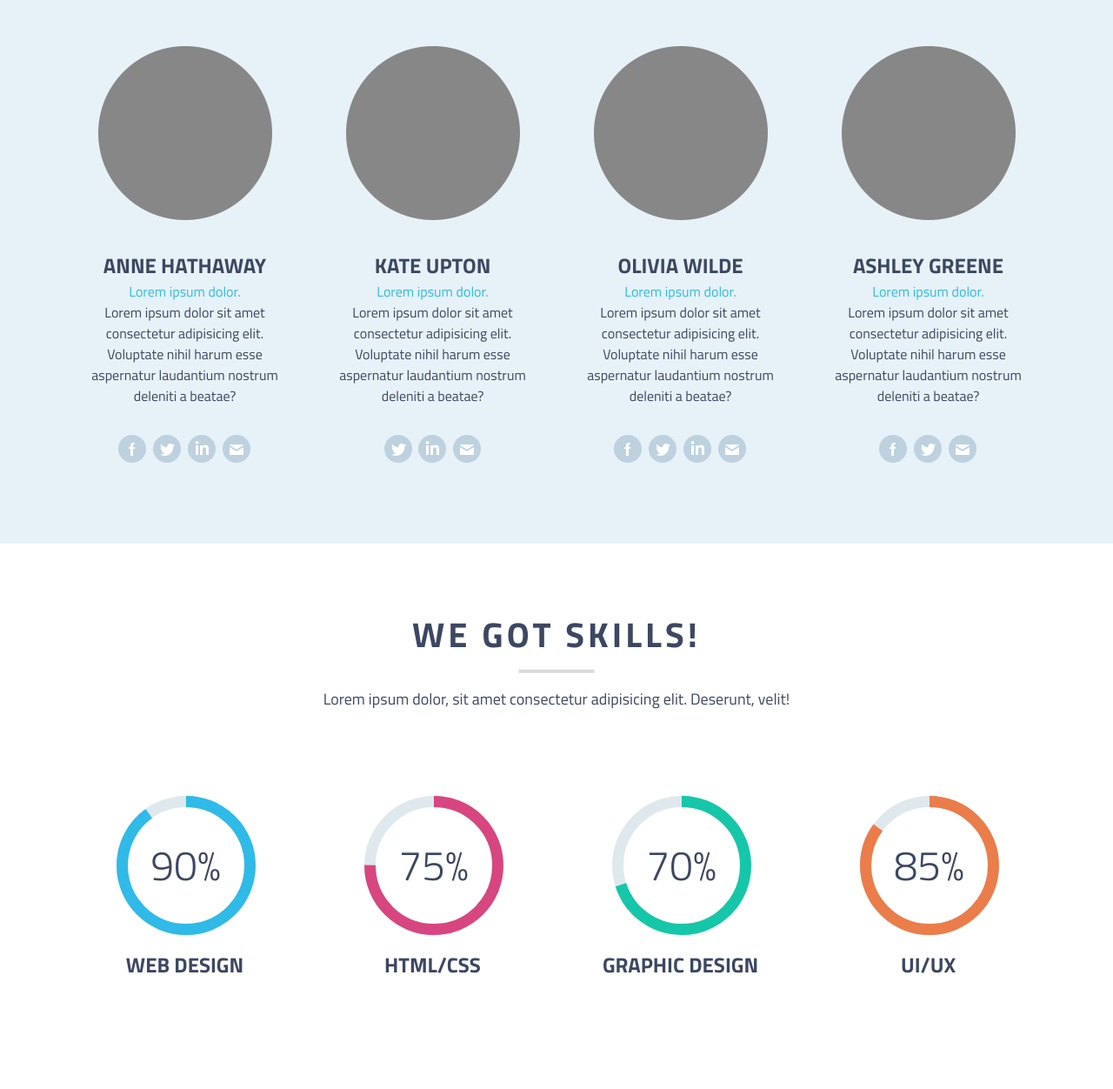
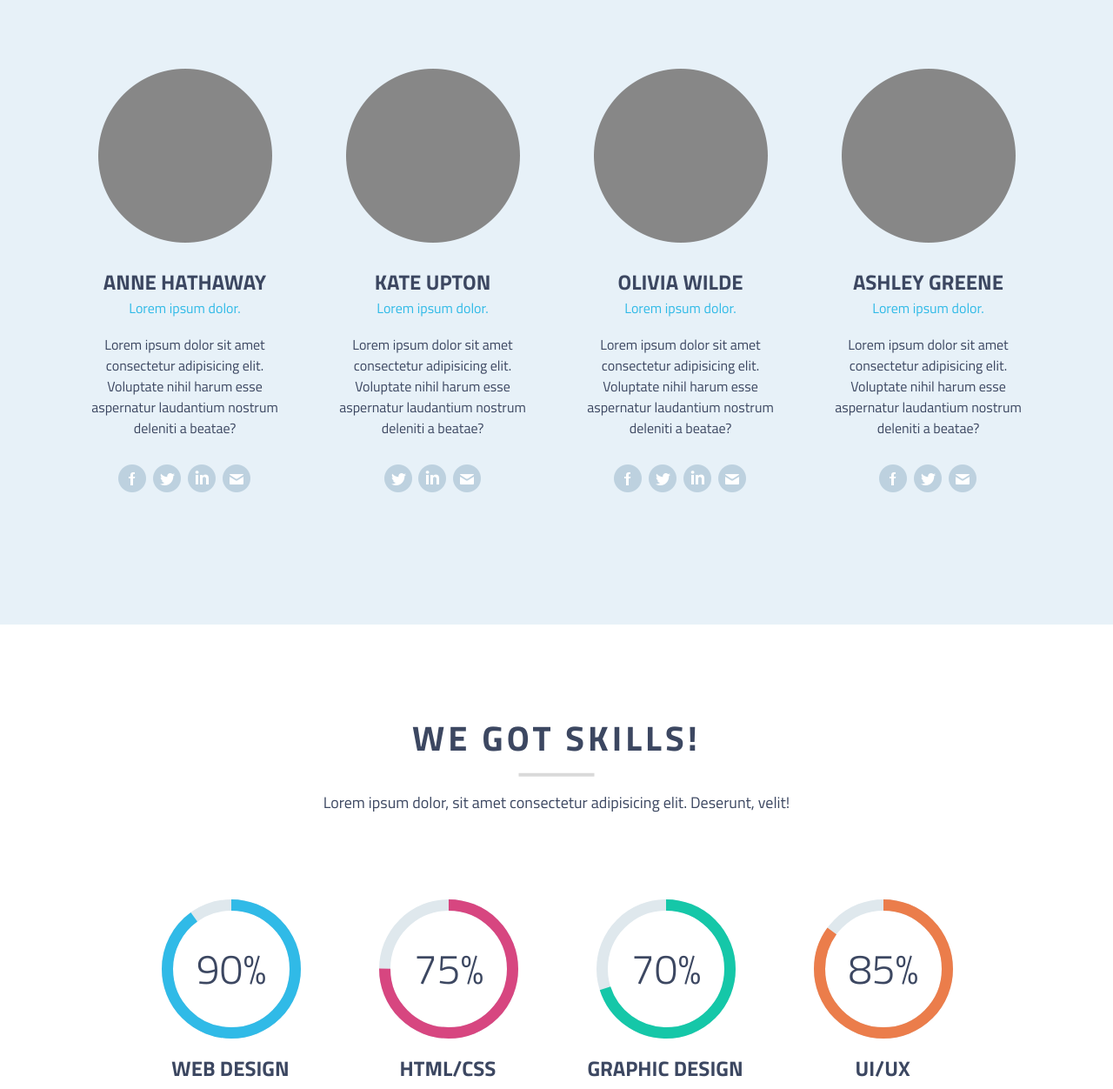
Before and after one commit to AndrZakhara/website, a website: page app/index.html in a window 1280 px wide. Shown: the part 1768-3020 px from the top of the page at 87% size. Drawn offline with Linux system fonts and the light colour scheme; files whose address does not match are found by name.

Commit message:
fix section skills

```diff
--- a/app/index.html
+++ b/app/index.html
@@ -85,16 +85,17 @@
       </div>
     </div>
 
-    <div class="team-main-wrapper">
+    <div class="team-main-wrapper section-size">
       <div class="team-wrapper">
         <section class="team-title">
           <h1 class="section-header">MEET OUR BEAUTIFUL TEAM</h1>
-          <div class="team-header-line"></div>
           <p>Lorem ipsum dolor, sit amet consectetur adipisicing elit. Deserunt, velit!</p>
         </section>
         <div class="content-wrapper">
-          <section class="team-content-item">
-            <img src="assets/img/Base.png" alt="flag">
+          <div class="team-content-item">
+            <div class="team-img">
+              <img src="assets/img/Base.png" alt="flag">
+            </div>
             <h2>ANNE HATHAWAY</h2>
             <p class="team-profession">Lorem ipsum dolor.</p>
             <p>Lorem ipsum dolor sit amet consectetur adipisicing elit. Voluptate nihil harum esse aspernatur laudantium nostrum deleniti a beatae?</p>
@@ -104,9 +105,11 @@
               <li class="section-social-nav-in"><a href="#"></a></li>
               <li class="section-social-nav-mail"><a href="#"></a></li>
             </ul>
-          </section>
-          <section class="team-content-item">
-            <img src="assets/img/Base.png" alt="flag">
+          </div>
+          <div class="team-content-item">
+            <div class="team-img">
+              <img src="assets/img/Base.png" alt="flag">
+            </div>
             <h2>Kate Upton</h2>
             <p class="team-profession">Lorem ipsum dolor.</p>
             <p>Lorem ipsum dolor sit amet consectetur adipisicing elit. Voluptate nihil harum esse aspernatur laudantium nostrum deleniti a beatae?</p>
@@ -115,9 +118,11 @@
               <li class="section-social-nav-in"><a href="#"></a></li>
               <li class="section-social-nav-mail"><a href="#"></a></li>
             </ul>
-          </section>
-          <section class="team-content-item">
-            <img src="assets/img/Base.png" alt="flag">
+          </div>
+          <div class="team-content-item">
+            <div class="team-img">
+              <img src="assets/img/Base.png" alt="flag">
+            </div>
             <h2>Olivia Wilde</h2>
             <p class="team-profession">Lorem ipsum dolor.</p>
             <p>Lorem ipsum dolor sit amet consectetur adipisicing elit. Voluptate nihil harum esse aspernatur laudantium nostrum deleniti a beatae?</p>
@@ -127,9 +132,11 @@
               <li class="section-social-nav-in"><a href="#"></a></li>
               <li class="section-social-nav-mail"><a href="#"></a></li>
             </ul>
-          </section>
-          <section class="team-content-item">
-            <img src="assets/img/Base.png" alt="flag">
+          </div>
+          <div class="team-content-item">
+            <div class="team-img">
+              <img src="assets/img/Base.png" alt="flag">
+            </div>
             <h2>Ashley Greene</h2>
             <p class="team-profession">Lorem ipsum dolor.</p>
             <p>Lorem ipsum dolor sit amet consectetur adipisicing elit. Voluptate nihil harum esse aspernatur laudantium nostrum deleniti a beatae?</p>
@@ -138,20 +145,19 @@
               <li class="section-social-nav-tw"><a href="#"></a></li>
               <li class="section-social-nav-mail"><a href="#"></a></li>
             </ul>
-          </section>
+          </div>
         </div>
       </div>
     </div>
 
-    <div class="skills-main-wrapper">
+    <div class="skills-main-wrapper section-size">
       <div class="skills-wrapper">
-        <section class="skills-title">
+        <div class="skills-title">
           <h1 class="section-header">WE GOT SKILLS!</h1>
-          <div class="skills-header-line"></div>
           <p class="">Lorem ipsum dolor, sit amet consectetur adipisicing elit. Deserunt, velit!</p>
-        </section>
+        </div>
         <div class="skills-content-wrapper">
-          <section class="skills-content-item">
+          <div class="skills-content-item">
             <div class="wrapper-chart-skills">
               <figure class="chart-wd animate">
                 <svg role="img" xmlns="http://www.w3.org/2000/svg">
@@ -162,8 +168,8 @@
               </figure>
               <h2>WEB DESIGN</h2>
             </div>
-          </section>
-          <section class="skills-content-item">
+          </div>
+          <div class="skills-content-item">
             <div class="wrapper-chart-skills">
               <figure class="chart-html animate">
                 <svg role="img" xmlns="http://www.w3.org/2000/svg">
@@ -174,8 +180,8 @@
               </figure>
               <h2>HTML/CSS</h2>
             </div>
-          </section>
-          <section class="skills-content-item">
+          </div>
+          <div class="skills-content-item">
             <div class="wrapper-chart-skills">
               <figure class="chart-gd animate">
                 <svg role="img" xmlns="http://www.w3.org/2000/svg">
@@ -186,8 +192,8 @@
               </figure>
               <h2>GRAPHIC DESIGN</h2>
             </div>
-          </section>
-          <section class="skills-content-item">
+          </div>
+          <div class="skills-content-item">
             <div class="wrapper-chart-skills">
               <figure class="chart-ui animate">
                 <svg role="img" xmlns="http://www.w3.org/2000/svg">
@@ -198,13 +204,12 @@
               </figure>
               <h2>UI/UX</h2>
             </div>
-          </section>
-
+          </div>
         </div>
       </div>
     </div>
 
-    <div id = "work" class="portfolio-main-wrapper">
+    <div id = "work" class="portfolio-main-wrapper section-size">
       <div class="portfolio-wrapper">
         <section class="portfolio-title">
           <h1 class="section-header">OUR PORTFOLIO</h1>
--- a/src/scss/mixins/_template-mixins.scss
+++ b/src/scss/mixins/_template-mixins.scss
@@ -90,6 +90,8 @@
 }
 @mixin  team-content-item {
   float: left;
+  .team-img {
+    margin-bottom: 27px;
     img {
       height: auto;
       width: 100%;
@@ -97,7 +99,8 @@
       max-width: 200px;
       display: block;
       margin: 0 auto;
-    margin-bottom: 34px;
+      //margin-bottom: 34px;
+    }
   }
   h2 {
     font-family: $font-bold;
--- a/src/scss/modules/_breakpoints.scss
+++ b/src/scss/modules/_breakpoints.scss
@@ -13,6 +13,9 @@
   }
   .team-content-item {
     width: 100%;
+    p {
+      padding: 0 50px;
+    }
   }
   .skills-content-item {
     width: 100%;
@@ -58,9 +61,15 @@
   }
   .team-content-item {
     width: 50%;
+    p {
+      padding: 0;
+    }
   }
   .skills-content-item {
     width: 50%;
+    p {
+      padding: 0;
+    }
   }
   .portfolio-content-item {
      width: 50%;
@@ -88,6 +97,9 @@
   .section-header {
     font-size: 40px;
   }
+  .skills-wrapper {
+    padding: 0 70px;
+  }
 
 }
 @media only screen and (min-width:680px) {
@@ -105,6 +117,11 @@
     width: 50%;
     p {
       padding: 0 30px;
+    }
+  }
+  .skills-content-item {
+    p {
+      padding: 0 50px;
     }
   }
 }
--- a/src/scss/modules/_normalize.scss
+++ b/src/scss/modules/_normalize.scss
@@ -417,7 +417,7 @@ textarea {
   -webkit-appearance: button; /* 1 */
   font: inherit; /* 2 */
 }
-h1, h2, h3, h4, p {
+h1, h2, h3, h4, p, ul {
   margin: 0;
   padding: 0;
 }
--- a/src/scss/partials/_portfolio.scss
+++ b/src/scss/partials/_portfolio.scss
@@ -1,8 +1,8 @@
 .portfolio-main-wrapper {
   background-color: $portfolio-bg-color;
-  padding-top: 74px;
-  padding-bottom: 110px;
-  min-height: 745px;
+  //padding-top: 74px;
+  //padding-bottom: 110px;
+  //min-height: 745px;
   .portfolio-wrapper {
     @include wrapper;
   }
--- a/src/scss/partials/_skills.scss
+++ b/src/scss/partials/_skills.scss
@@ -1,14 +1,11 @@
 .skills-main-wrapper {
   background-color: #ffffff;
-  padding-top: 74px;
-  padding-bottom: 70px;
-  min-height: 745px;
   .skills-wrapper {
     @include wrapper;
   }
   .skills-title {
     color: $text-skills-main-color;
-    padding-bottom: 82px;
+    margin-bottom: 82px;
     p {
       max-width: 580px;
       margin: 0 auto;
@@ -141,6 +138,8 @@ $labelData: '';
       left: 0;
       font-size: 0;
       &:after {
+        //position: absolute;
+        height: map-get($param, labelFontSize);
         display: inline-block;
         content: $labelData;
         white-space: pre;
--- a/src/scss/partials/_team.scss
+++ b/src/scss/partials/_team.scss
@@ -1,14 +1,11 @@
 .team-main-wrapper {
   background-color: $team-bg-color;
-  padding-top: 74px;
-  padding-bottom: 70px;
-  min-height: 745px;
   .team-wrapper {
     @include wrapper;
   }
   .team-title {
     color: $text-team-main-color;
-    padding-bottom: 82px;
+    margin-bottom: 82px;
     p {
       max-width: 580px;
       margin: 0 auto;
@@ -22,7 +19,8 @@
   .team-content-item {
     @include team-content-item;
     p:last-of-type {
-      padding-bottom: 17px;
+      margin-bottom: 30px;
+
     }
     padding: 0 20px;
     color: $text-team-main-color;
@@ -32,10 +30,11 @@
 .team-profession {
   color: $text-team-subtitle-color;
   padding: 0;
-  margin: 0;
+  margin: 0 0 18px 0;
 }
 .section-social-nav {
   padding: 0;
+  margin-bottom: 20px;
   @at-root #{&}-fb {
     list-style-type: none;
     margin: 0;
@@ -99,9 +98,3 @@
     width: 25%;
   }
 }
-
-//@media (min-width:960px) {
-//  .team-content-item {
-//    width: 25%;
-//  }
-//}
```
Also changed, not shown: app/assets/css/style.css, app/assets/css/style.min.css. Lines whose indentation alone changed are shown as unchanged.
